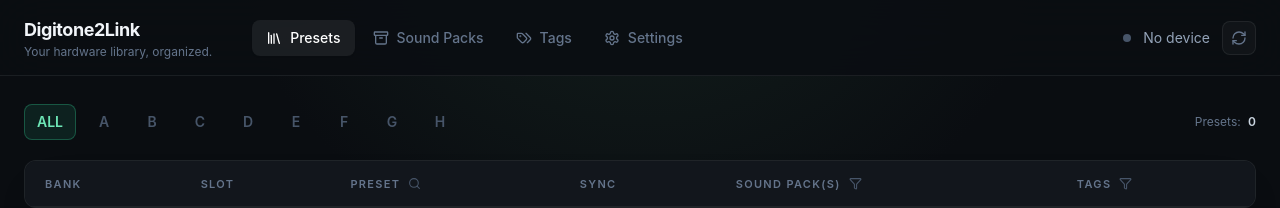
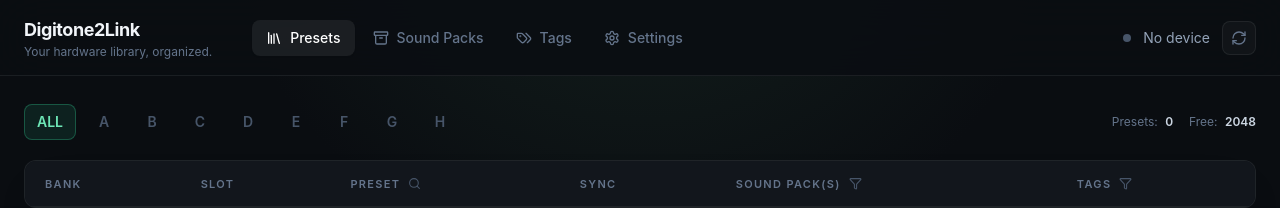
Before and after one commit to enshtein/Digitone2Link, a React (Vite) app: page / in a window 1280 px wide. Shown: the top 208 px of the page. Built offline with nearby package versions, Linux system fonts and the light colour scheme.

Commit message:
Show occupied and free preset slots

```diff
--- a/src/App.tsx
+++ b/src/App.tsx
@@ -20,6 +20,7 @@
 import type { DeviceCatalog, MidiPort, Pack, ScanResult, Settings } from "./types";
 
 const BANKS = [..."ABCDEFGH"];
+const PRESETS_PER_BANK = 256;
 const views = [
   { id: "presets", label: "Presets", icon: Library },
   { id: "packs", label: "Sound Packs", icon: Archive },
@@ -194,6 +195,9 @@
     const matchesTags = tagFilters.length === 0 || Boolean(local?.tags.some((tag) => tagFilters.includes(tag)));
     return matchesName && matchesPack && matchesTags;
   });
+  const presetCapacity = visibleBanks.length * PRESETS_PER_BANK;
+  const freePresetSlots = Math.max(0, presetCapacity - bankPresetRows.length);
+  const filtersActive = Boolean(presetFilter || soundPackFilters.length || tagFilters.length);
 
   function selectBank(next: string) {
     setBank(next);
@@ -227,7 +231,7 @@
       <main className="mx-auto w-full max-w-[1500px] px-6 py-7">
         {view === "presets" && (
           <section>
-            <div className="mb-5 flex items-center justify-between gap-6"><div className="flex gap-2"><button onClick={() => selectBank("ALL")} className={`bank-tab ${bank === "ALL" ? "bank-tab-active" : ""}`}>ALL</button>{BANKS.map((item) => <button key={item} onClick={() => selectBank(item)} className={`bank-tab ${bank === item ? "bank-tab-active" : ""}`}>{item}</button>)}</div><span className="whitespace-nowrap text-xs text-slate-500">Presets: <strong className="ml-1 font-semibold text-slate-300">{presetRows.length}</strong></span></div>
+            <div className="mb-5 flex items-center justify-between gap-6"><div className="flex gap-2"><button onClick={() => selectBank("ALL")} className={`bank-tab ${bank === "ALL" ? "bank-tab-active" : ""}`}>ALL</button>{BANKS.map((item) => <button key={item} onClick={() => selectBank(item)} className={`bank-tab ${bank === item ? "bank-tab-active" : ""}`}>{item}</button>)}</div><div className="flex items-center gap-4 whitespace-nowrap text-xs text-slate-500">{filtersActive && <span>Shown: <strong className="ml-1 font-semibold text-emerald-300">{presetRows.length}</strong></span>}<span>Presets: <strong className="ml-1 font-semibold text-slate-300">{bankPresetRows.length}</strong></span><span>Free: <strong className="ml-1 font-semibold text-slate-300">{freePresetSlots}</strong></span></div></div>
             <Table headers={bank === "ALL" ? ["Bank", "Slot", <PresetSearchHeader value={presetFilter} onFilter={setPresetFilter}/>, "Sync", <SoundPackFilterHeader options={availableSoundPacks} values={soundPackFilters} onFilter={setSoundPackFilters}/>, <TagsFilterHeader options={availableTags} values={tagFilters} onFilter={setTagFilters}/>] : ["Slot", <PresetSearchHeader value={presetFilter} onFilter={setPresetFilter}/>, "Sync", <SoundPackFilterHeader options={availableSoundPacks} values={soundPackFilters} onFilter={setSoundPackFilters}/>, <TagsFilterHeader options={availableTags} values={tagFilters} onFilter={setTagFilters}/>]}>
               {presetRows.map(({ bank: rowBank, preset }) => {
                 const local = data?.banks[rowBank]?.find((item) => item.slot === preset.slot);
```
